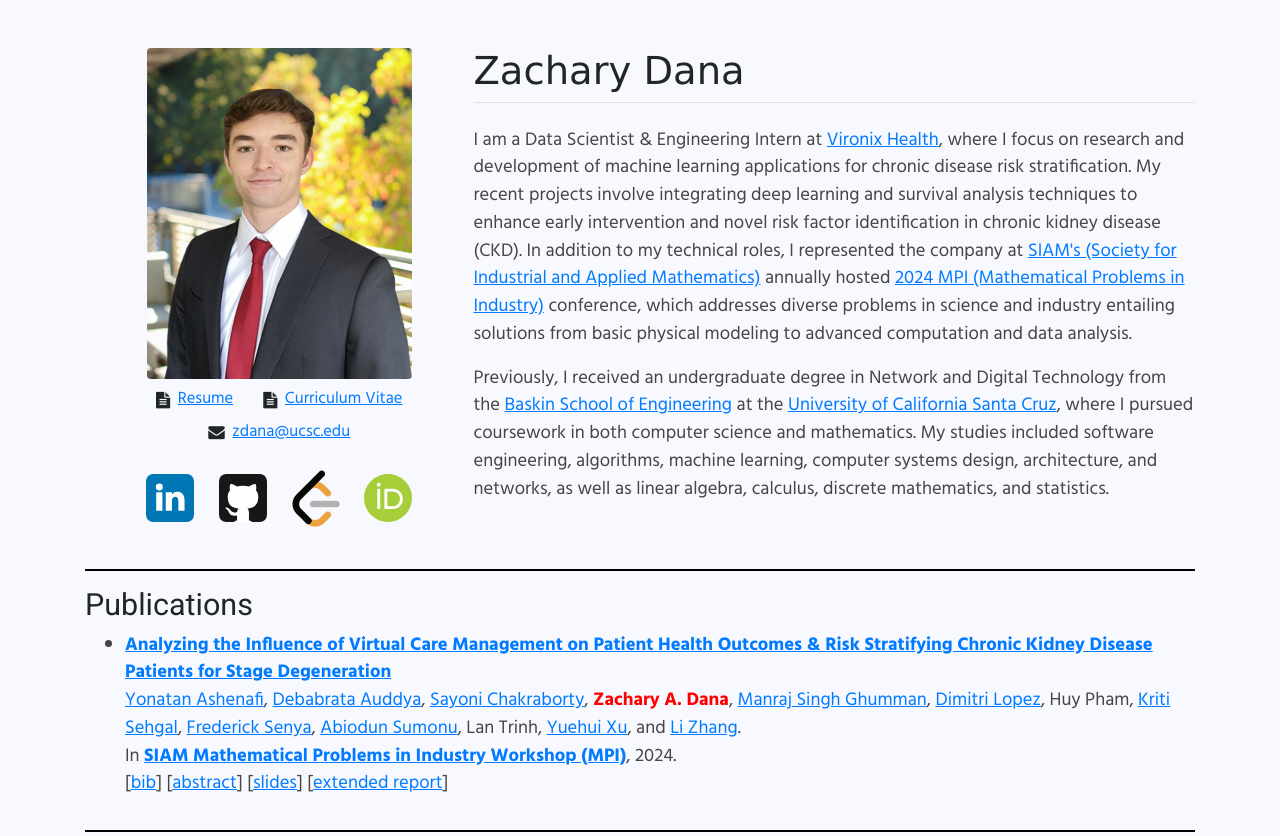
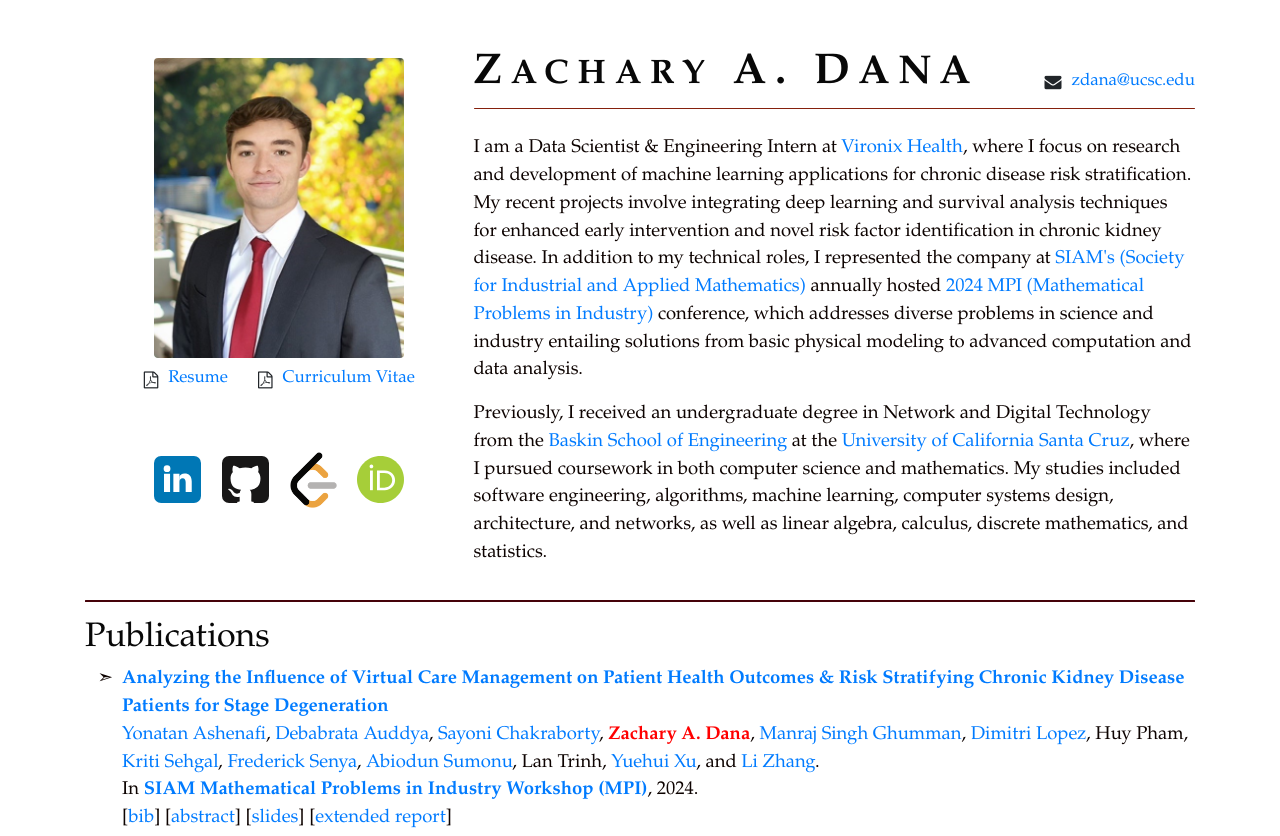
Before and after one commit to inlandleaf/portfolio, a plain HTML site: page index.html in a window 1280 px wide. Shown: the top 836 px of the page. Drawn offline with nearby package versions, Linux system fonts and the light colour scheme.

Commit message:
style updates

```diff
--- a/css/style.css
+++ b/css/style.css
@@ -1,34 +1,128 @@
+/* Default Preset (Primary) */
+:root {
+    --background-color: #FFFFFF;
+    --font-color: #0d0301;
+
+    /* Font Colors */
+    --font-color-h1: #080808;       /* Color for h1 */
+    --font-color-h2: #080808;       /* Color for h2, h3, h4 */
+    --font-color-footer: #666666;   /* Color for footer */
+
+    /* Font Sizes */
+    --font-size-h1: 43px;           /* Font size for h1 */
+    --font-size-h2: 34px;         /* Font size for h2, h3, h4 */
+    --font-size-footer: 16px;       /* Font size for footer */
+
+    /* Font Families */
+    --font-family-base: Garamond, 'Times New Roman', serif;
+    --font-family-heading: Garamond, 'Roboto', 'Palatino', sans-serif;
+
+    /* Border Colors */
+    --border-color: #85200c;
+    --hr-border-color: #450209;
+}
+
+/* Preset 2 */
+.preset-2 {
+    --background-color: #F8F8FF;
+    --font-color: #454545;
+
+    /* Font Colors */
+    --font-color-h1: #1a1a1a;
+    --font-color-h2: #2b2b2b;
+    --font-color-footer: #3c3c3c;
+
+    /* Font Sizes */
+    --font-size-h1: 43px;           /* Adjust if needed */
+    --font-size-h2: 30.5px;         /* Adjust if needed */
+    --font-size-footer: 16px;       /* Adjust if needed */
+
+    /* Font Families */
+    --font-family-base: 'Hind', 'EB Garamond', 'Times New Roman', serif;
+    --font-family-heading: 'Verdana', 'Public Sans', 'Roboto', 'Palatino', sans-serif;
+
+    /* Border Colors */
+    --border-color: #dee2e6;
+    --hr-border-color: #000;
+}
+
+/* Preset 3 */
+.preset-3 {
+    --background-color: #FEFCF5;
+    --font-color: #000000;
+
+    /* Font Colors */
+    --font-color-h1: #111111;
+    --font-color-h2: #222222;
+    --font-color-footer: #333333;
+
+    /* Font Sizes */
+    --font-size-h1: 43px;           /* Adjust if needed */
+    --font-size-h2: 30.5px;         /* Adjust if needed */
+    --font-size-footer: 16px;       /* Adjust if needed */
+
+    /* Font Families */
+    --font-family-base: 'Courier New', Courier, monospace;
+    --font-family-heading: 'Tahoma', 'Geneva', sans-serif;
+
+    /* Border Colors */
+    --border-color: #999999;
+    --hr-border-color: #000;
+}
+
+/* Preset 4 */
+.preset-4 {
+    --background-color: #F2F0EF;
+    --font-color: #222222;
+
+    /* Font Colors */
+    --font-color-h1: #444444;
+    --font-color-h2: #555555;
+    --font-color-footer: #666666;
+
+    /* Font Sizes */
+    --font-size-h1: 43px;           /* Adjust if needed */
+    --font-size-h2: 30.5px;         /* Adjust if needed */
+    --font-size-footer: 16px;       /* Adjust if needed */
+
+    /* Font Families */
+    --font-family-base: 'Lucida Console', 'Courier New', monospace;
+    --font-family-heading: 'Impact', 'Arial Black', sans-serif;
+
+    /* Border Colors */
+    --border-color: #bbbbbb;
+    --hr-border-color: #000;
+}
+
 /* General Styles */
 html, body {
     height: 100%;
-    /* background-color: white; */
-    background-color: #F8F8FF;
-    /* background-color: #F9FEFF; */
-    /* background-color: #F2F0EF; */
-    /* background-color: #FEFCF5; */
-    /* background-color: #F5F5F4;  */
-    /* background-color: #FFFAF0; */
+    background-color: var(--background-color);
 }
 
 body {
-    font-family: 'Hind', 'EB Garamond', 'Times New Roman', serif;
+    font-family: var(--font-family-base);
     display: flex;
     flex-direction: column;
 }
 
 /* Typography */
 h1 {
-    font-family: 'Verdana', 'Public Sans', 'Roboto', 'Palatino', sans-serif;
-    font-size: 38.5px;
+    font-family: var(--font-family-heading);
+    font-size: var(--font-size-h1);
+    font-weight: 650;
+    letter-spacing: 0.2em;
+    color: var(--font-color-h1);
 }
 
 h2, h3, h4 {
-    font-family: 'Roboto', 'Public Sans', 'Verdana', 'Palatino', sans-serif;
-    font-size: 30.5px;
+    font-family: var(--font-family-heading);
+    font-size: var(--font-size-h2);
+    color: var(--font-color-h2);
 }
 
 p, li {
-    color: #454545;
+    color: var(--font-color);
     font-size: 18.5px;
 }
 
@@ -55,17 +149,18 @@ p, li {
 
 /* Profile Image */
 .profile-image {
-    width: 265px;
+    margin-top: 10px;
+    width: 250px;
     height: auto;
 }
 
 /* Profile and Contact Info */
 .profile-info, .contact-info {
-    font-size: 16.5px;
+    font-size: 17px;
 }
 
 .profile-info i, .contact-info i {
-    margin-right: 7.5px;
+    margin-right: 10px;
 }
 
 .profile-info div, .contact-info div {
@@ -77,28 +172,28 @@ p, li {
 
 /* Social Icons */
 .socialicon {
-    width: 48px;
-    margin: 10px;
-    margin-top: 25px;
+    width: 47px;
+    margin: 8px;
+    margin-top: 60px;
     transition: opacity 0.2s;
 }
 
 .socialicon:hover {
-    opacity: 0.8;
+    opacity: 0.6;
 }
 
 /* Name Divider */
 .name-divider {
     border: 0;
     height: 0.5px;
-    background-color: #dee2e6;
-    margin-top: 0.5rem;
-    margin-bottom: 1.5rem;
+    background-color: var(--border-color);
+    margin-top: 0rem;
+    margin-bottom: 1.7rem;
 }
 
 /* Horizontal Rule */
 hr {
-    border: 1px solid #000;
+    border: 1px solid var(--hr-border-color);
     border-radius: 0.5px;
 }
 
@@ -106,9 +201,11 @@ hr {
 .footer {
     flex-shrink: 0;
     width: 100%;
-    background-color: #F8F8FF;
+    background-color: var(--background-color);
     padding-top: 15px;
     padding-bottom: 15px;
+    color: var(--font-color-footer);
+    font-size: var(--font-size-footer); /* Added font size for footer */
 }
 
 .footer .row {
@@ -123,11 +220,6 @@ hr {
     text-align: right;
 }
 
-/* Links */
-a {
-    text-decoration: underline;
-}
-
 .image-link {
     text-decoration: none !important;
 }
@@ -140,3 +232,37 @@ a {
 .d-none {
     display: none;
 }
+
+/* Small Caps */
+.small-caps {
+    font-size: 79%; /* Adjust the percentage as needed */
+    text-transform: uppercase;
+}
+
+/* Medium Caps */
+.med-caps {
+    font-size: 93.5%; /* Adjust the percentage as needed */
+    text-transform: uppercase;
+}
+
+/* Custom List Style for Publications and Projects */
+.custom-list {
+    list-style: none; /* Remove default bullets */
+    margin: 0;
+    padding: 0;
+}
+
+.custom-list li {
+    position: relative;    /* Create a positioning context */
+    margin-bottom: 0.5em;  /* Space between list items */
+    padding-left: 2em;   /* Adjust left padding to match standard bullet indent */
+}
+
+/* Use ::before pseudo-element to insert the arrow */
+.custom-list li::before {
+    content: "➣";          /* Insert the arrow icon */
+    position: absolute;    /* Position it absolutely within the li */
+    left: 12.5px;               /* Align it to the left */
+    top: 0;                /* Align with the first line of text */
+    color: var(--font-color); /* Optional: Set the color to match your theme */
+}
--- a/index.html
+++ b/index.html
@@ -7,7 +7,7 @@
     <meta name="viewport" content="width=device-width, initial-scale=1, shrink-to-fit=no">
     <meta property="og:url" content="https://inlandleaf.github.io/portfolio/">
     <meta property="og:title" content="Zachary A. Dana">
-    <meta property="og:image" content="https://inlandleaf.github.io/portfolio//img/baskin_bio_pic.png">
+    <meta property="og:image" content="https://inlandleaf.github.io/portfolio//img/best_sqr.jpg">
     <link rel="shortcut icon" type="image/png" href="me_icon.ico">
     <!-- Bootstrap CSS -->
     <link rel="stylesheet" href="https://stackpath.bootstrapcdn.com/bootstrap/4.3.1/css/bootstrap.min.css">
@@ -18,28 +18,21 @@
     <!-- Custom CSS -->
     <link rel="stylesheet" href="css/style.css">
 </head>
-<body>
+<body class="root">
     <div class="content-wrapper">
         <div class="container mt-5">
             <div class="d-flex mb-3">
                 <!-- Left Column -->
                 <div class="left-column">
                     <!-- Profile Picture -->
-                    <img class="rounded profile-image mx-auto d-block" src="img/baskin_bio_pic.png" alt="Zachary Dana">
+                    <img class="rounded profile-image mx-auto d-block" src="img/best_custom.jpg" alt="Zachary Dana">
                     <div class="profile-info">
                         <div class="row justify-content-center">
                             <div class="col-auto">
-                                <i class="fa fa-file-text"></i> <a href="files/tech_resume_update.pdf" target="_blank">Resume</a>
+                                <i class="fa fa-file-pdf-o"></i> <a href="files/tech_resume_update.pdf" target="_blank">Resume</a>
                             </div>
                             <div class="col-auto">
-                                <i class="fa fa-file-text"></i> <a href="files/tech_resume_update.pdf" target="_blank">Curriculum Vitae</a>
-                            </div>
-                        </div>
-                    </div>
-                    <div class="contact-info">
-                        <div class="row justify-content-center">
-                            <div class="col-auto">
-                                <i class="fa fa-envelope"></i> <a href="mailto:zdana@ucsc.edu">zdana@ucsc.edu</a>
+                                <i class="fa fa-file-pdf-o"></i> <a href="files/tech_resume_update.pdf" target="_blank">Curriculum Vitae</a>
                             </div>
                         </div>
                     </div>
@@ -54,23 +47,31 @@
                 <!-- Right Column -->
                 <div class="right-column">
                     <!-- Title and Divider -->
-                    <div class="title-container">
-                        <h1 class="right_column">Zachary Dana</h1>
-                        <hr class="name-divider w-100">
+                    <div class="title-container d-flex justify-content-between align-items-center">
+                        <h1 class="right_column">Z<span class="small-caps">ACHARY</span> A. D<span class="med-caps">ANA</span></h1>
+                        <div class="contact-info">
+                            <div class="row justify-content-left">
+                                <div class="col-auto">
+                                    <i class="fa fa-envelope"></i> <a href="mailto:zdana@ucsc.edu">zdana@ucsc.edu</a>
+                                </div>
+                            </div>
+                        </div>
                     </div>
+                    <hr class="name-divider w-100">
                     <p>
-                        I am a Data Scientist & Engineering Intern at <a href="https://www.linkedin.com/company/vironix/" target="_blank">Vironix Health</a>, where I focus on research and development of machine learning applications for chronic disease risk stratification. My recent projects involve integrating deep learning and survival analysis techniques to enhance early intervention and novel risk factor identification in chronic kidney disease (CKD). In addition to my technical roles, I represented the company at <a href="https://www.siam.org/about-us/" target="_blank">SIAM's (Society for Industrial and Applied Mathematics)</a> annually hosted <a href="https://www.siam.org/conferences-events/workshops/2024-mathematical-problems-in-industry-workshop/" target="_blank">2024 MPI (Mathematical Problems in Industry)</a> conference, which addresses diverse problems in science and industry entailing solutions from basic physical modeling to advanced computation and data analysis.
+                        I am a Data Scientist & Engineering Intern at <a href="https://www.linkedin.com/company/vironix/" target="_blank">Vironix Health</a>, where I focus on research and development of machine learning applications for chronic disease risk stratification. My recent projects involve integrating deep learning and survival analysis techniques for enhanced early intervention and novel risk factor identification in chronic kidney disease. In addition to my technical roles, I represented the company at <a href="https://www.siam.org/about-us/" target="_blank">SIAM's (Society for Industrial and Applied Mathematics)</a> annually hosted <a href="https://www.siam.org/conferences-events/workshops/2024-mathematical-problems-in-industry-workshop/" target="_blank">2024 MPI (Mathematical Problems in Industry)</a> conference, which addresses diverse problems in science and industry entailing solutions from basic physical modeling to advanced computation and data analysis.
                     </p>
                     <p>
                         Previously, I received an undergraduate degree in Network and Digital Technology from the <a href="https://engineering.ucsc.edu/" target="_blank">Baskin School of Engineering</a> at the <a href="https://www.ucsc.edu/" target="_blank">University of California Santa Cruz</a>, where I pursued coursework in both computer science and mathematics. My studies included software engineering, algorithms, machine learning, computer systems design, architecture, and networks, as well as linear algebra, calculus, discrete mathematics, and statistics.
                     </p>
                 </div>
             </div>
+            <!-- Publications Section -->
             <hr>
             <div class="row" id="publications">
                 <div class="col">
                     <h2>Publications</h2>
-                    <ul class="pl">
+                    <ul class="custom-list">
                         <li>
                             <a href="https://www.siam.org/media/0ktpmkg0/mpi2024_vironix-1.pdf" target="_blank">
                                 <b>Analyzing the Influence of Virtual Care Management on Patient Health Outcomes & Risk Stratifying Chronic Kidney Disease Patients for Stage Degeneration</b>
@@ -102,23 +103,28 @@
                                 </p>
                             </div>
                         </li>
+                        <!-- Additional publications -->
                     </ul>
                 </div>
             </div>
+
+            <!-- Projects Section -->
             <hr>
-            <div class="row">
+            <div class="row" id="projects">
                 <div class="col">
                     <h2>Projects</h2>
-                    <ul>
+                    <ul class="custom-list">
                         <li>
                             Project description here.
                         </li>
                         <li>
                             Another project description here.
                         </li>
+                        <!-- Additional projects -->
                     </ul>
                 </div>
             </div>
+            <!-- Miscellany Section -->
             <hr>
             <div class="row">
                 <div class="col">
@@ -140,9 +146,7 @@
             <div class="row justify-content-between align-items-center">
                 <!-- Left Column -->
                 <div class="col-12 col-md col-left">
-                    <p class="h5 text-muted mb-0">
-                        © Zachary Dana, 2024 (last updated 27 Oct, 2024)
-                    </p>
+                    © Zachary Dana, 2024 (last updated 27 Oct, 2024)
                 </div>
                 <!-- Right Column -->
                 <div class="col-12 col-md col-right">
```
Also changed, not shown: img/best_custom.jpg (added).
